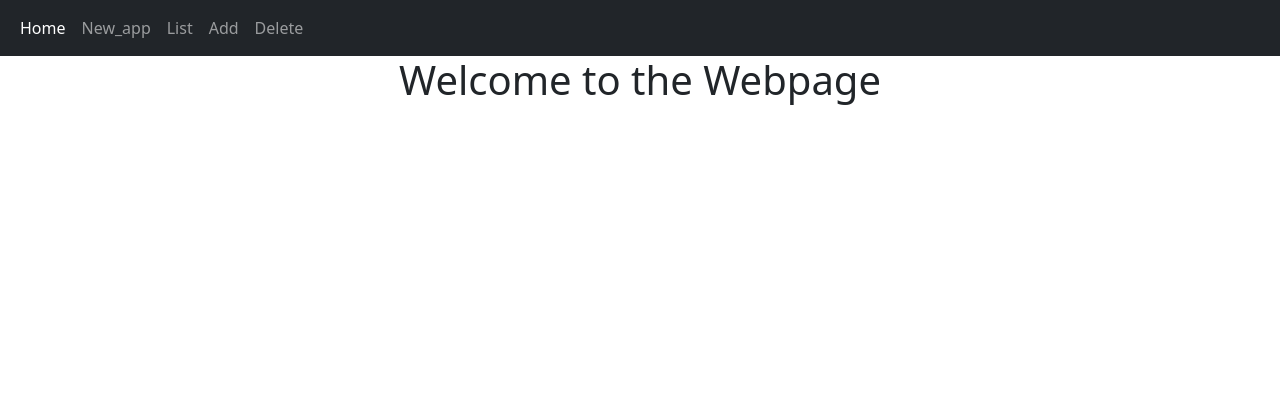
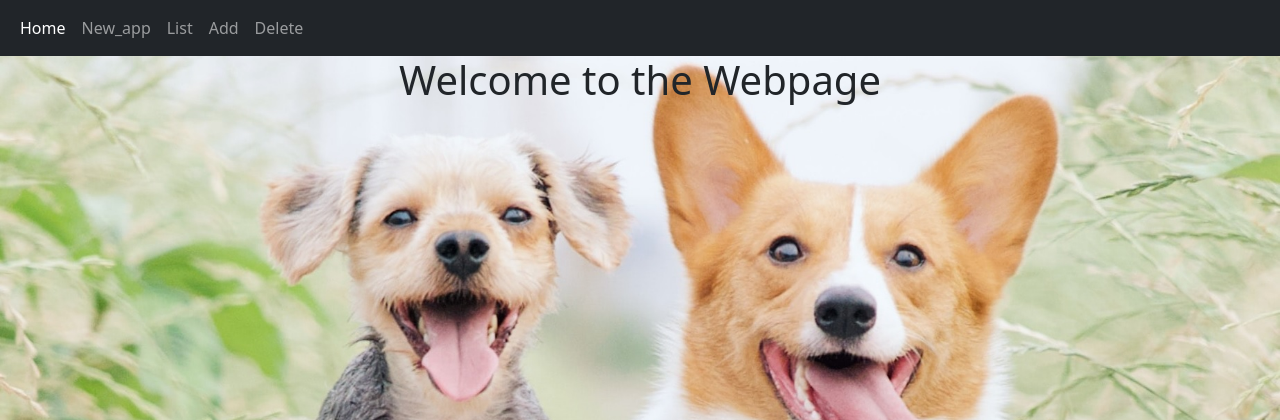
Before and after one commit to JuditFerenczik/DjangoDogWeb, a Django app: page / in a window 1280 px wide. Shown: the top 420 px of the page. Run offline with Django 4.2, Linux system fonts and the light colour scheme; some libraries are stand-ins or nearby versions.

Commit message:
ccs file added

```diff
--- a/my_django_test/my_django_test/settings.py
+++ b/my_django_test/my_django_test/settings.py
@@ -118,6 +118,9 @@ USE_TZ = True
 # https://docs.djangoproject.com/en/4.1/howto/static-files/
 
 STATIC_URL = 'static/'
+STATICFILES_DIRS = [
+    os.path.join(BASE_DIR, 'static'),
+]
 
 # Default primary key field type
 # https://docs.djangoproject.com/en/4.1/ref/settings/#default-auto-field
--- /dev/null
+++ b/my_django_test/static/css/base.css
@@ -0,0 +1,9 @@
+body{
+background:url('../doggo.jpg');
+background-repeat:no repeat;
+background-size:cover;
+
+}
+h3{
+color:'red';
+}
--- a/my_django_test/template/base.html
+++ b/my_django_test/template/base.html
@@ -1,6 +1,6 @@
 <!DOCTYPE html>
 <html lang="en">
-<!--{% load static %}-->
+{% load static %}
 <head>
     <meta charset="UTF-8">
     <title>Django website</title>
@@ -11,7 +11,7 @@
     <script src="https://cdn.jsdelivr.net/npm/bootstrap@4.4.1/dist/js/bootstrap.min.js" integrity="sha384-wfSDF2E50Y2D1uUdj0O3uMBJnjuUD4Ih7YwaYd1iqfktj0Uod8GCExl3Og8ifwB6" crossorigin="anonymous"></script>-->
     <link rel="stylesheet" href="https://use.fontawesome.com/releases/v5.0.8/css/solid.css" integrity="sha384-v2Tw72dyUXeU3y4aM2Y0tBJQkGfplr39mxZqlTBDUZAb9BGoC40+rdFCG0m10lXk" crossorigin="anonymous">
     <link rel="stylesheet" href="https://use.fontawesome.com/releases/v5.0.8/css/fontawesome.css" integrity="sha384-q3jl8XQu1OpdLgGFvNRnPdj5VIlCvgsDQTQB6owSOHWlAurxul7f+JpUOVdAiJ5P" crossorigin="anonymous">
-<!--     <link rel="stylesheet" href="{% static 'css/base.css' %}">-->
+   <link rel="stylesheet" href="{% static 'css/base.css' %}">
 </head>
 
 <body >
```
Also changed, not shown: my_django_test/static/doggo.jpg (added).
